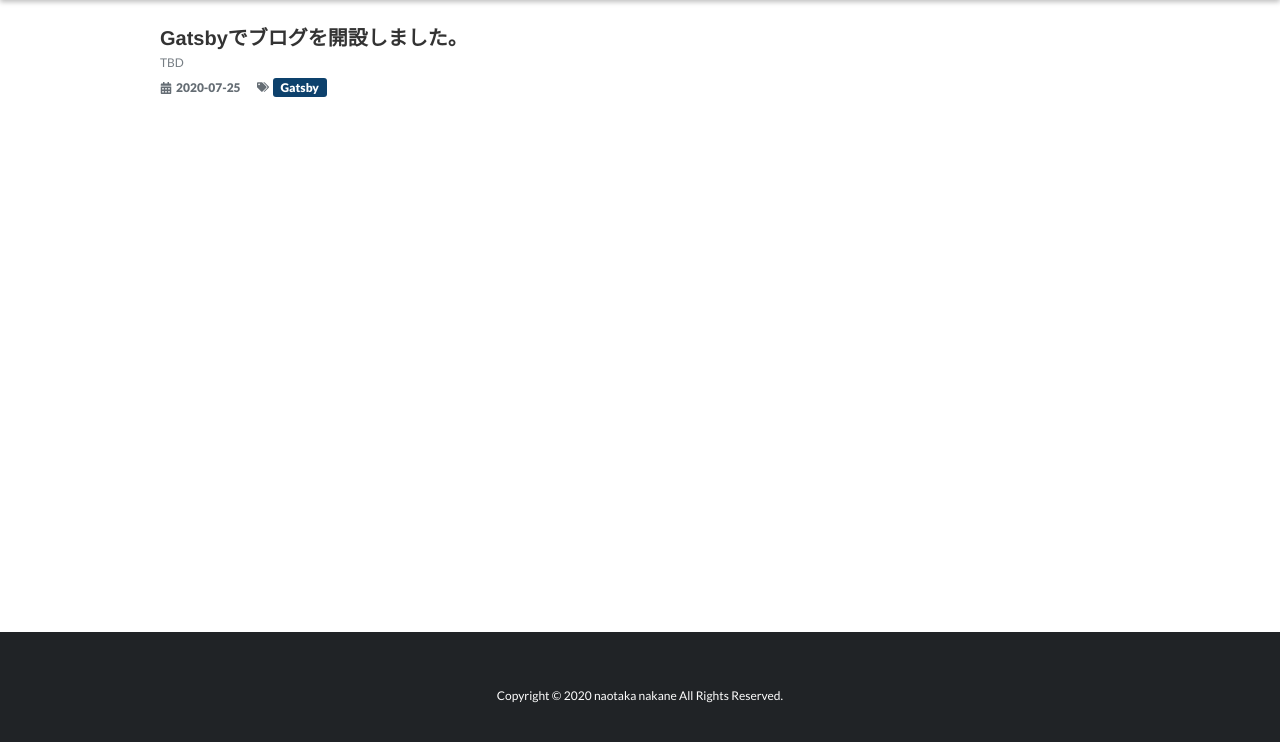
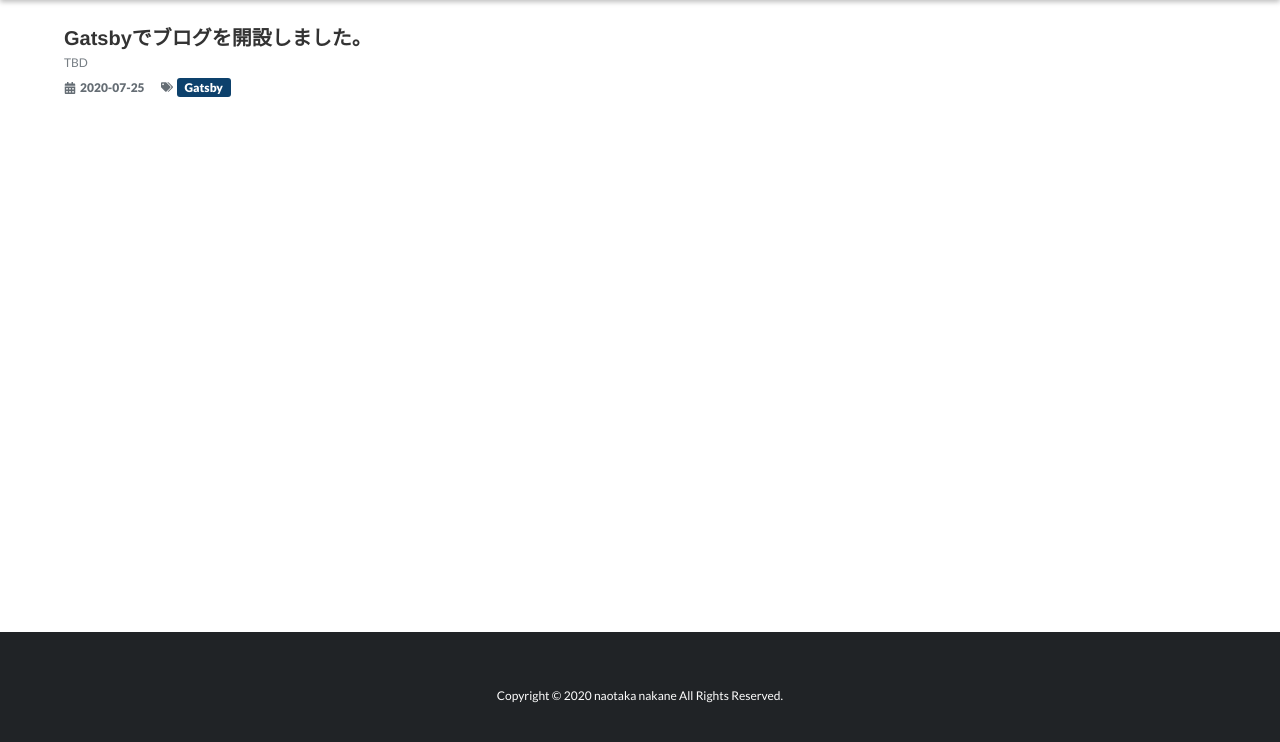
Before and after one commit to gtnao0219/n.blog, a Gatsby site: page / in a window 1280 px wide. Shown: the part 40-782 px from the top of the page. Built offline with nearby package versions, Linux system fonts and the light colour scheme; Gatsby itself is replaced by a stand-in of ours; some packages are replaced by stand-ins of ours.

Commit message:
Update max-width

```diff
--- a/src/components/Layout.tsx
+++ b/src/components/Layout.tsx
@@ -37,7 +37,7 @@ const Wrapper = styled.div`
 
 const Contents = styled.main`
   box-sizing: border-box;
-  max-width: 960px;
+  max-width: 1200px;
   width: 90%;
   margin: 0 auto;
   padding: 24px 0;
```
